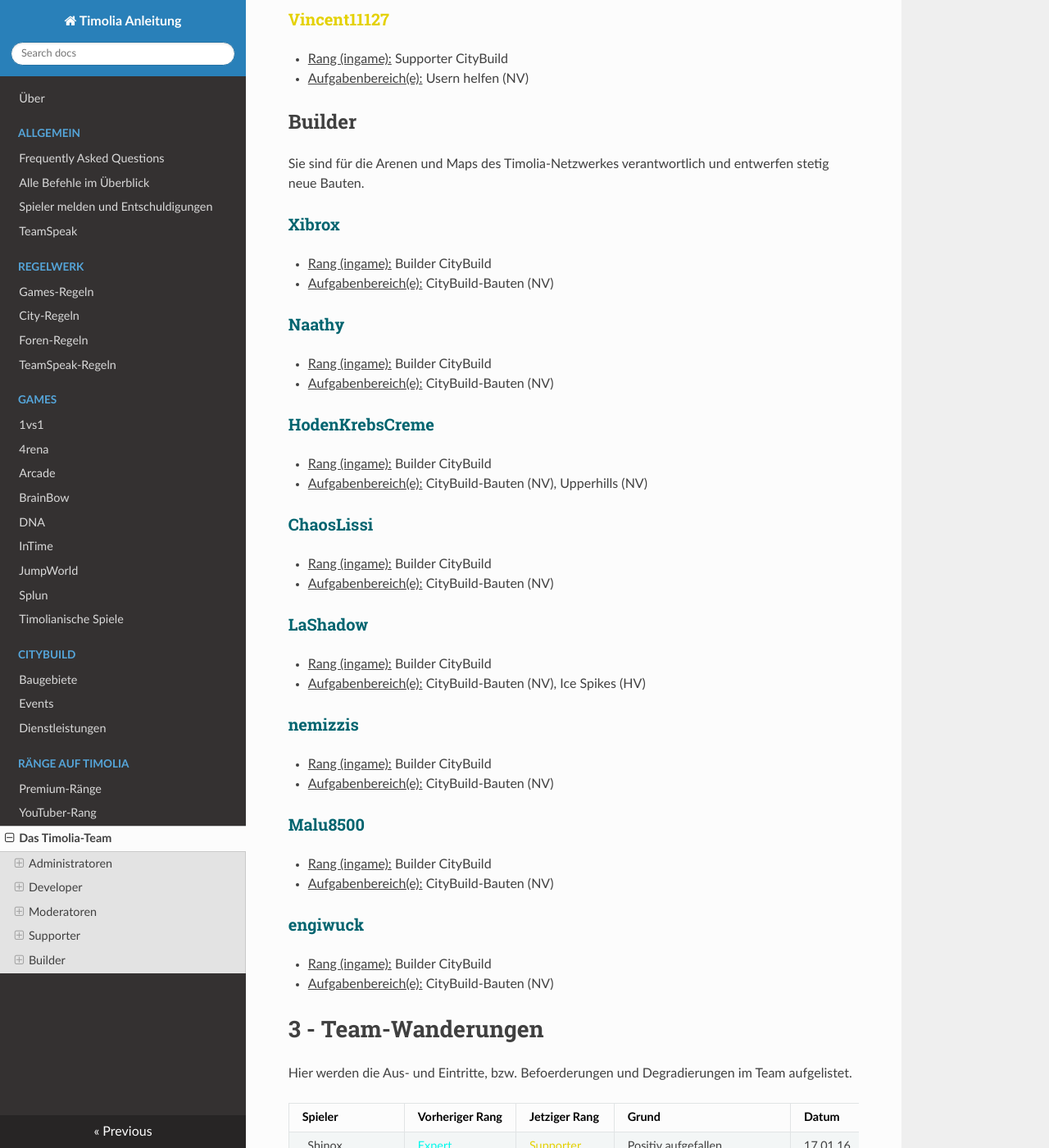
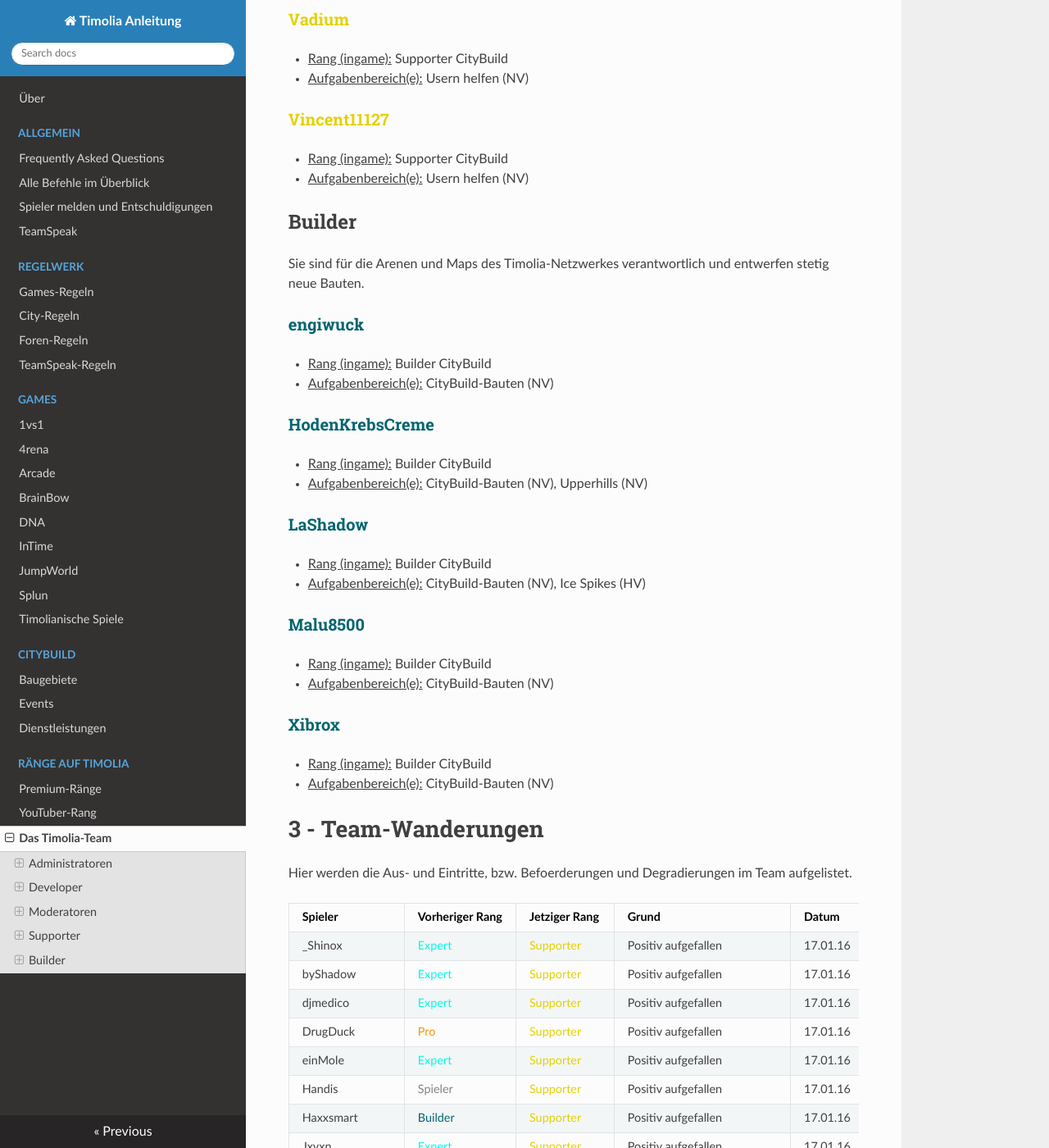
Before and after one commit to TimoliaDE/HowTo, an MkDocs documentation site: the page built from docs/ranks/team.md, in a window 1280 px wide and 1400 px high, scrolled down 15407 px. Shown: the whole window at 82% size. Built offline with MkDocs 1.6.1, drawn with Linux system fonts in a browser that asks for light colours; nearby versions of some CDN libraries; old or Windows-style settings are respelled for this version of MkDocs; some of the changed text lies outside the part shown.

Commit message:
Mongo, Builder update

```diff
--- a/docs/ranks/team.md
+++ b/docs/ranks/team.md
@@ -427,12 +427,16 @@ Sie kümmern sich um die Timolia-Plugins, entwickeln neue Features und Spielmodi
 
 Moderatoren kümmern sich um das reibungslose Spielererlebnis der verschiedenen Server auf unserem Netzwerk und dienen als Schnittstelle zwischen Supporter und Administratoren.
 
+###<strong><span style="color:#CF0101">byMongo</span></strong>
+- <u>Rang (ingame):</u> Moderator CityBuild
+- <u>Aufgabenbereich(e):</u> Usern helfen (NV)
+
 ###<strong><span style="color:#CF0101">Caprea</span></strong>
 - <u>Rang (ingame):</u> Moderator CityBuild
 - <u>Aufgabenbereich(e):</u> Usern helfen (NV), CityBuild-Twitter (NV), Summerfields (HV), Aegypten (NV), Weststadt (NV), Flussufer (HV), Sunset Valley (HV)
 
 ###<strong><span style="color:#CF0101">HoleOne</span></strong>
-- <u>Rang (ingame):</u> Moderator CityBuild;TeamSpeak
+- <u>Rang (ingame):</u> Moderator CityBuild
 - <u>Aufgabenbereich(e):</u> Usern helfen (NV), Events (NV), Atlantis (HV), Hafen (HV), Minedig (NV), Upperhills (NV), Weststadt (NV)
 
 ###<strong><span style="color:#CF0101">JoJoYoshy</span></strong>
@@ -492,11 +496,7 @@ Sie stehen für alle grundlegenden Fragen und Reports zur Verfügung und sind di
 
 Sie sind für die Arenen und Maps des Timolia-Netzwerkes verantwortlich und entwerfen stetig neue Bauten.
 
-###<strong><span style="color:#00646F">Xibrox</span></strong>
-- <u>Rang (ingame):</u> Builder CityBuild
-- <u>Aufgabenbereich(e):</u> CityBuild-Bauten (NV)
-
-###<strong><span style="color:#00646F">Naathy</span></strong>
+###<strong><span style="color:#00646F">engiwuck</span></strong>
 - <u>Rang (ingame):</u> Builder CityBuild
 - <u>Aufgabenbereich(e):</u> CityBuild-Bauten (NV)
 
@@ -504,23 +504,15 @@ Sie sind für die Arenen und Maps des Timolia-Netzwerkes verantwortlich und entw
 - <u>Rang (ingame):</u> Builder CityBuild
 - <u>Aufgabenbereich(e):</u> CityBuild-Bauten (NV), Upperhills (NV)
 
-###<strong><span style="color:#00646F">ChaosLissi</span></strong>
-- <u>Rang (ingame):</u> Builder CityBuild
-- <u>Aufgabenbereich(e):</u> CityBuild-Bauten (NV)
-
 ###<strong><span style="color:#00646F">LaShadow</span></strong>
 - <u>Rang (ingame):</u> Builder CityBuild
 - <u>Aufgabenbereich(e):</u> CityBuild-Bauten (NV), Ice Spikes (HV)
-
-###<strong><span style="color:#00646F">nemizzis</span></strong>
-- <u>Rang (ingame):</u> Builder CityBuild
-- <u>Aufgabenbereich(e):</u> CityBuild-Bauten (NV)
 
 ###<strong><span style="color:#00646F">Malu8500</span></strong>
 - <u>Rang (ingame):</u> Builder CityBuild
 - <u>Aufgabenbereich(e):</u> CityBuild-Bauten (NV)
 
-###<strong><span style="color:#00646F">engiwuck</span></strong>
+###<strong><span style="color:#00646F">Xibrox</span></strong>
 - <u>Rang (ingame):</u> Builder CityBuild
 - <u>Aufgabenbereich(e):</u> CityBuild-Bauten (NV)
 
```
